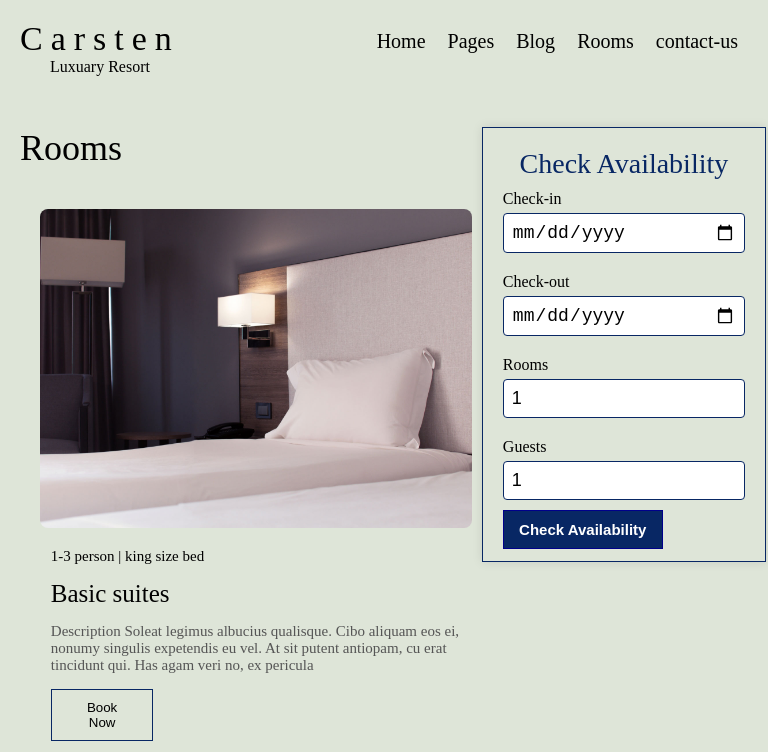
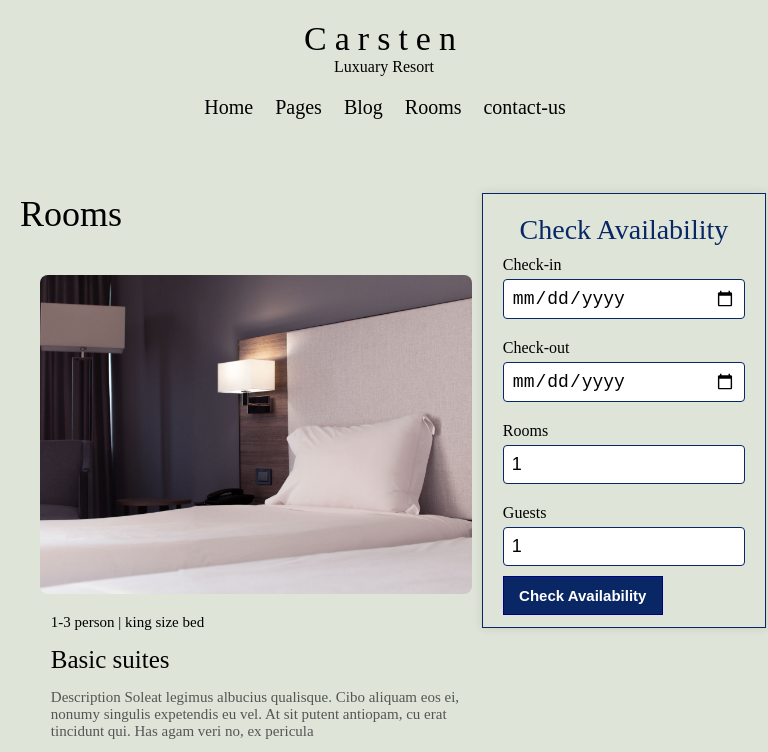
Before and after one commit to arfa2008/project-html-css-4, a plain HTML site: page rooms.html in a window 768 px wide. Shown: the top 752 px of the page. Drawn offline with Linux system fonts and the light colour scheme; a web font is replaced by a local one.

Commit message:
initial changes

```diff
--- a/style2.css
+++ b/style2.css
@@ -539,8 +539,9 @@
 }
 @media (min-width: 768px) and (max-width: 991px) {
     .navbar {
-        flex-direction: row;
-        justify-content: space-between;
+        flex-direction: column;
+        justify-content: center;
+        align-items: center;
         padding: 20px;
     }
 
```
Also changed, not shown: style.css (+0 -7 lines).
